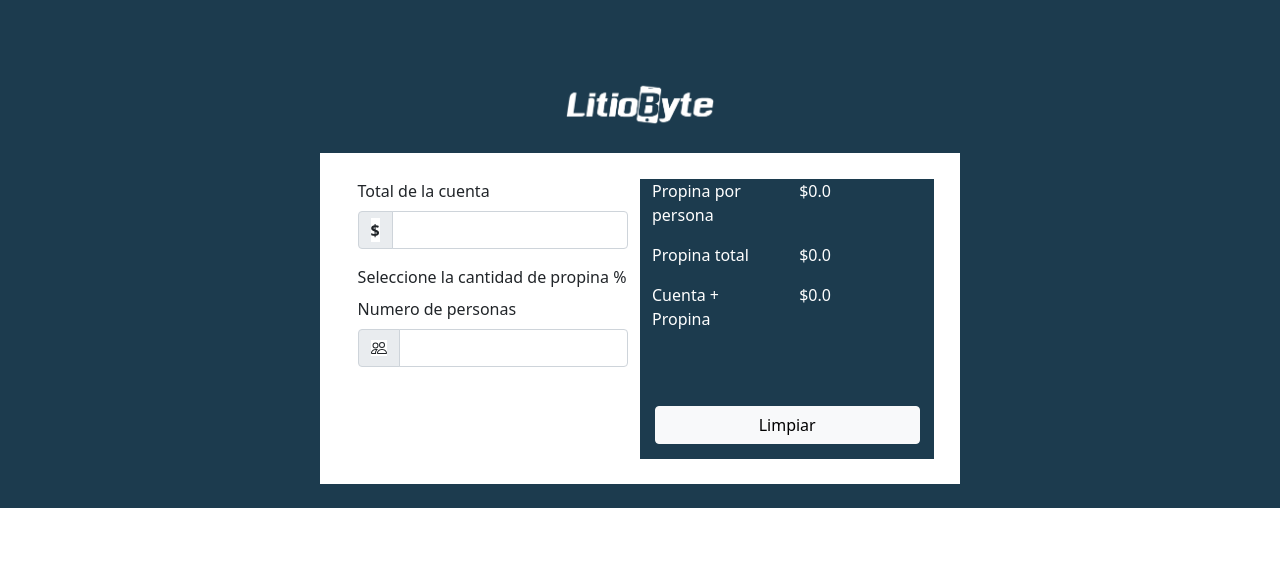
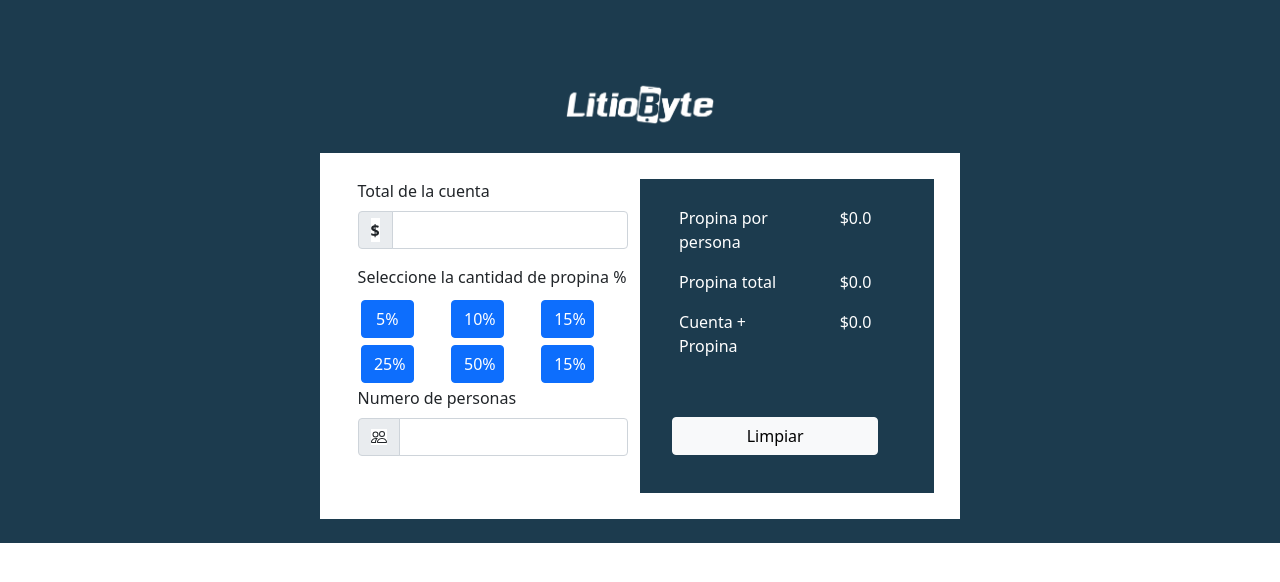
Before and after one commit to pabvelas01/litioByte, an Angular app: page / in a window 1280 px wide. Shown: the top 582 px of the page. Built offline with nearby package versions, Linux system fonts and the light colour scheme.

Commit message:
Agrega botones base de calculo propina

```diff
--- a/src/app/cuenta/cuenta.component.css
+++ b/src/app/cuenta/cuenta.component.css
@@ -1,2 +1,6 @@
 * {background-color: #ffff;
 }
+button{
+    width: 80%;
+    margin: 5%;
+}
--- a/src/app/cuenta/cuenta.component.html
+++ b/src/app/cuenta/cuenta.component.html
@@ -6,7 +6,16 @@
   </div>
 
   <label class="form-label">Seleccione la cantidad de propina %</label>
-
+  <div class="row" width="100%">
+      <div class="col"><button type="button" class="btn btn-primary">5%</button></div>
+      <div class="col"><button type="button" class="btn btn-primary">10%</button></div>
+      <div class="col"><button type="button" class="btn btn-primary">15%</button></div>
+  </div>
+  <div class="row" width="100%">
+      <div class="col"><button type="button" class="btn btn-primary">25%</button></div>
+      <div class="col"><button type="button" class="btn btn-primary">50%</button></div>
+      <div class="col"><button type="button" class="btn btn-primary">15%</button></div>
+  </div>
   <label class="form-label">Numero de personas</label>
   <div class="input-group mb-3">
     <span class="input-group-text" id="basic-addon2">
--- a/src/app/resumen/resumen.component.css
+++ b/src/app/resumen/resumen.component.css
@@ -1,4 +1,7 @@
 * {background-color: #1c3b4e
+}
+.contenido{
+    padding: 10%;
 }
 p{
     color: #ffff;
@@ -7,5 +10,5 @@ p{
     margin: auto;
     margin-top: 20%;
     margin-bottom: 5%;
-    width: 90%;
+    width: 95%;
 }
--- a/src/app/resumen/resumen.component.html
+++ b/src/app/resumen/resumen.component.html
@@ -1,18 +1,20 @@
+<div class="row contenido">
 <div class="row">
-    <div class="col"><p>Propina por persona</p></div>
-    <div class="col"><p>$0.0</p></div>
+    <div class="col-7"><p>Propina por persona</p></div>
+    <div class="col"><p class="text-end">$0.0</p></div>
 </div>
 
 <div class="row">
-    <div class="col"><p>Propina total</p></div>
-    <div class="col"><p>$0.0</p></div>
+    <div class="col-7"><p>Propina total</p></div>
+    <div class="col"><p class="text-end">$0.0</p></div>
 </div>
 
 <div class="row">
-    <div class="col"><p>Cuenta + Propina</p></div>
-    <div class="col"><p>$0.0</p></div>
+    <div class="col-7"><p>Cuenta + Propina</p></div>
+    <div class="col"><p class="text-end">$0.0</p></div>
 </div>
 
 <div class="row">
     <button type="button" class="btn btn-light btn_limpiar">Limpiar</button>
 </div>
+</div>
```
